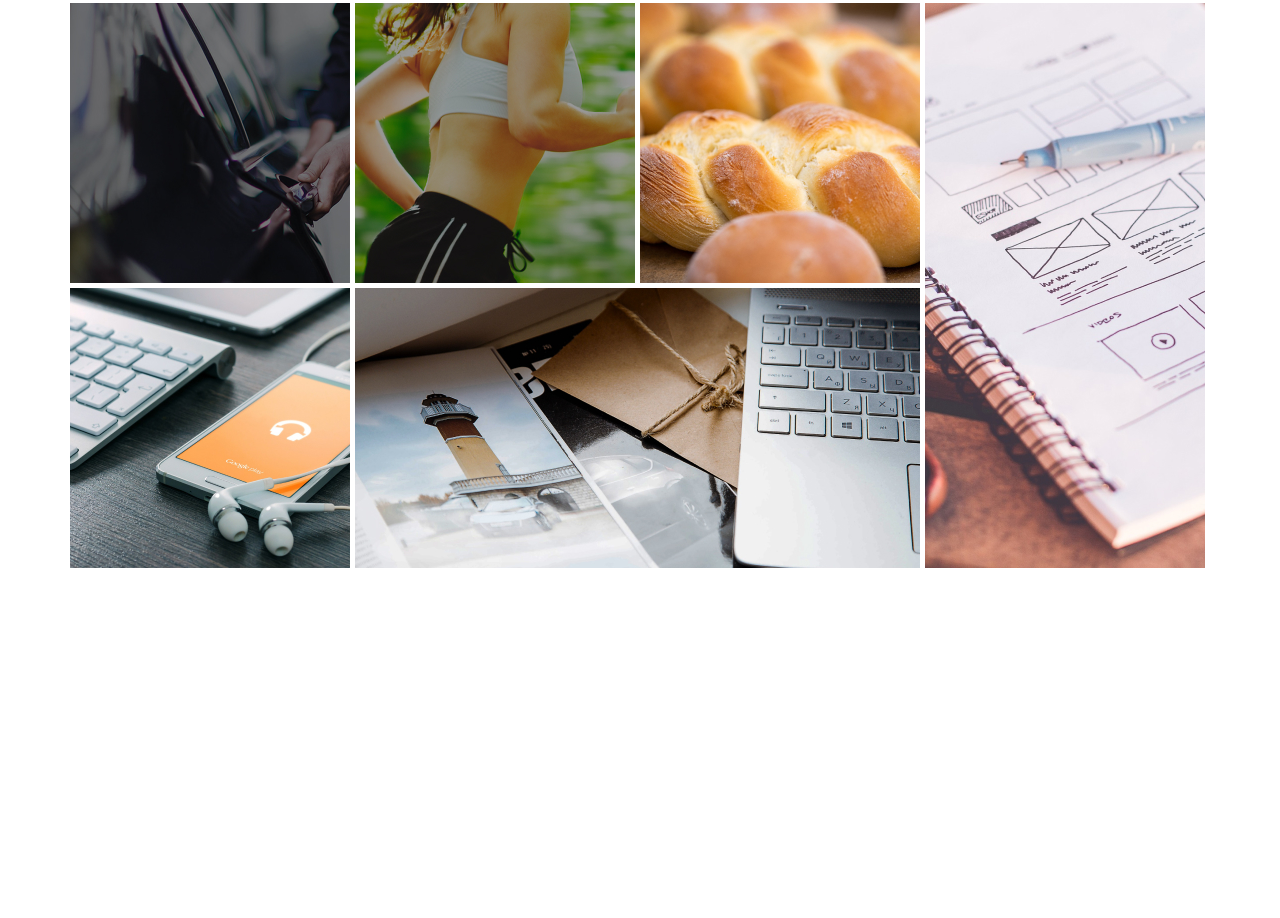
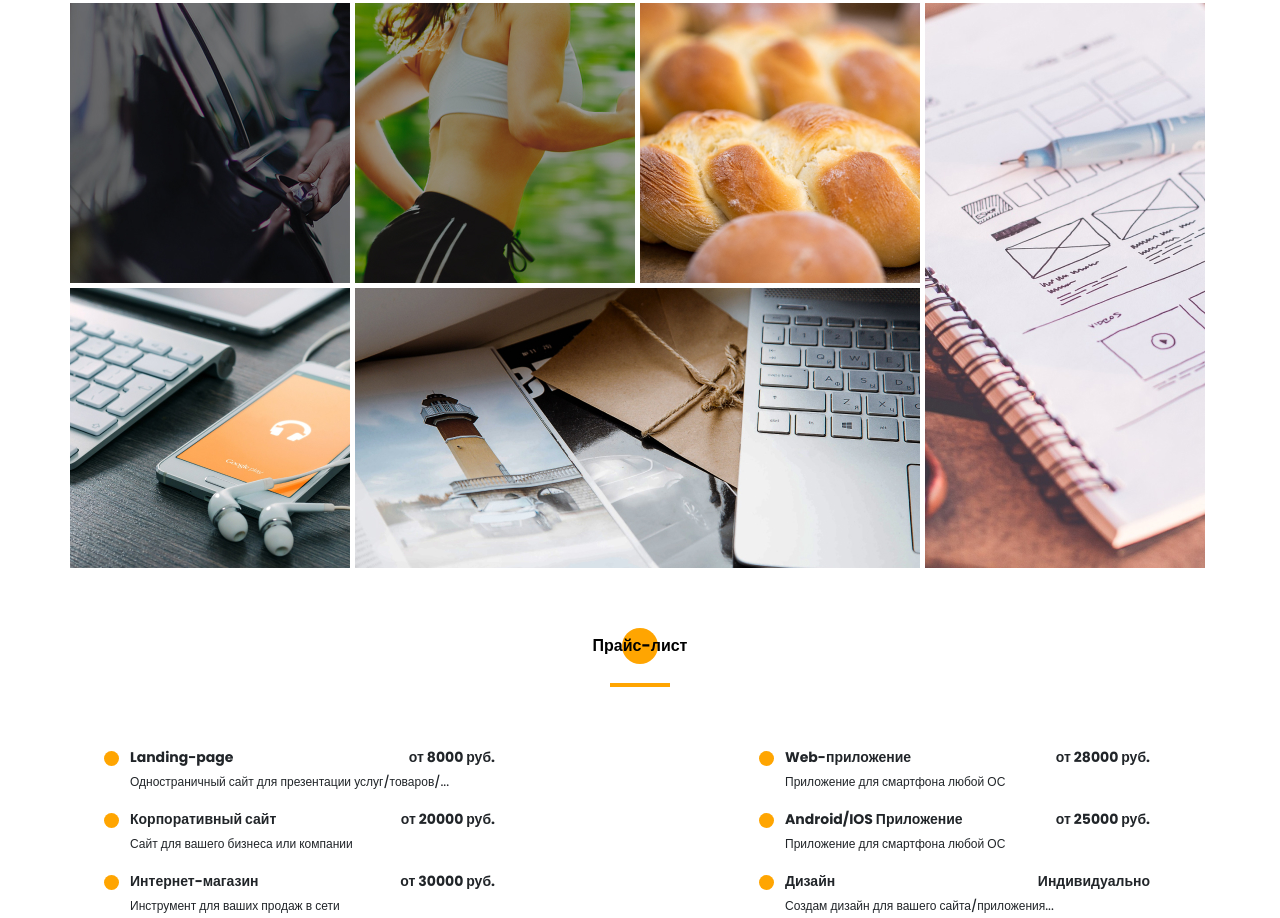
Before and after one commit to kixxpy/PF_Project, a website: page src/index.html in a window 1280 px wide. Shown: the part 3663-4581 px from the top of the page. Before the commit the page ends 4231 px from the top, so only its background shows below. Drawn offline with nearby package versions, Linux system fonts and the light colour scheme; files that its build step writes are made by us from their sources; files whose address does not match are found by name.

Commit message:
add price

```diff
--- a/src/index.html
+++ b/src/index.html
@@ -370,6 +370,56 @@
         </div>
     </section>
 
+    <section class="price">
+        <div class="container">
+            <h2 class="title title_fz16 price__title">Прайс-лист</h2>
+            <div class="price__divider"></div>
+            <div class="price__wrapper">
+                <div class="price__item">
+                    <div class="price__item-title">Landing-page</div>
+                    <div class="price__item-mony">от 8000 руб.</div>
+                    <div class="price__item-descr">
+                        Одностраничный сайт для презентации услуг/товаров/...
+                    </div>
+                </div>
+                <div class="price__item">
+                    <div class="price__item-title">Web-приложение</div>
+                    <div class="price__item-mony">от 28000 руб.</div>
+                    <div class="price__item-descr">
+                        Приложение для смартфона любой ОС
+                    </div>
+                </div>
+                <div class="price__item">
+                    <div class="price__item-title">Корпоративный сайт</div>
+                    <div class="price__item-mony">от 20000 руб.</div>
+                    <div class="price__item-descr">
+                        Сайт для вашего бизнеса или компании
+                    </div>
+                </div>
+                <div class="price__item">
+                    <div class="price__item-title">Android/IOS Приложение</div>
+                    <div class="price__item-mony">от 25000 руб.</div>
+                    <div class="price__item-descr">
+                        Приложение для смартфона любой ОС
+                    </div>
+                </div>
+                <div class="price__item">
+                    <div class="price__item-title">Интернет-магазин</div>
+                    <div class="price__item-mony">от 30000 руб.</div>
+                    <div class="price__item-descr">
+                        Инструмент для ваших продаж в сети
+                    </div>
+                </div>
+                <div class="price__item">
+                    <div class="price__item-title">Дизайн</div>
+                    <div class="price__item-mony">Индивидуально</div>
+                    <div class="price__item-descr">
+                        Создам дизайн для вашего сайта/приложения...
+                    </div>
+                </div>
+            </div>
+    </section>
+
     <script src="js/script.js"></script>
 </body>
 </html>
--- /dev/null
+++ b/src/sass/blocks/_price.scss
@@ -0,0 +1,65 @@
+.price {
+    padding: 66px 0 0 0;
+    &__title {
+        position: relative;
+        text-align: center;
+        @include before_circle;
+        &::before {
+            top: -6px;
+            left: 50%;
+            transform: translate(-50%);
+        }
+    }
+    &__divider {
+        display: block;
+        margin: 0 auto;
+        width: 60px;
+        height: 0px;
+        border: 2px solid #FFA501;
+        margin-top: 25px;
+    }
+    &__wrapper {
+        margin-top: 60px;
+        padding: 0 60px;
+        display: grid;
+        grid-template-rows: repeat(3, minmax(45px, auto));
+        grid-template-columns: repeat(2, minmax(365px, auto));
+        justify-content: space-between;
+        row-gap: 15px;
+    }
+    &__item {
+        position: relative;
+        display: grid;
+        grid-template-columns: repeat(2, auto);
+        grid-template-rows: repeat(2, minmax(21px, auto));
+        row-gap: 5px;
+        &:before {
+            content: '';
+            width: 15px;
+            height: 15px;
+            background-color: $main-color;
+            border-radius: 100%;
+            position: absolute;
+            top: 4px;
+            left: -26px;
+        }
+        &-title {
+            font-weight: 700;
+            font-size: 14px;
+            line-height: 21px;
+        }
+        &-mony {
+            font-weight: 700;
+            font-size: 14px;
+            line-height: 21px;
+            justify-self: end;
+        }
+        &-descr {
+            font-weight: 500;
+            font-size: 12px;
+            line-height: 18px;
+            grid-column: 1 / 3;
+        }
+    }
+
+}
--- a/src/sass/style.scss
+++ b/src/sass/style.scss
@@ -13,6 +13,7 @@
 @import 'blocks/resume';
 @import 'blocks/skills';
 @import 'blocks/portfolio';
+@import 'blocks/price';
 
 
 * {
```
Also changed, not shown: dist/css/style.min.css, dist/index.html.
